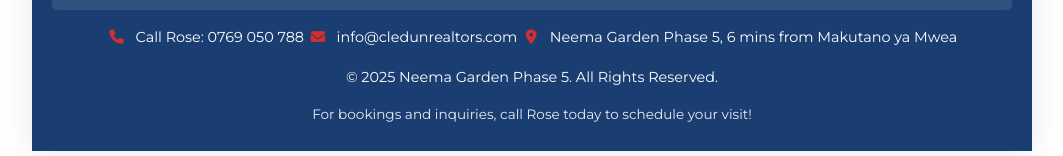
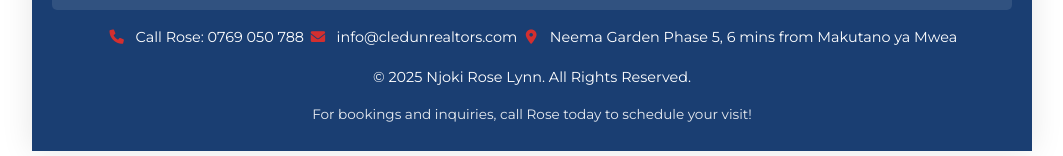
Before and after one commit to Njoki-Roseline/Cledun, a plain HTML site: page index.html in a window 1280 px wide. Shown: the part 1359-1515 px from the top of the page, without its empty margins (108-1171 px from the left). Drawn offline with Linux system fonts and the light colour scheme.

Commit message:
footer enhancement

```diff
--- a/index.html
+++ b/index.html
@@ -150,7 +150,7 @@
                 <span><i class="fas fa-map-marker-alt"></i> Neema Garden Phase 5, 6 mins from Makutano ya Mwea</span>
             </div>
             <div class="copyright">
-                &copy; 2025 Neema Garden Phase 5. All Rights Reserved.
+                &copy; 2025 Njoki Rose Lynn. All Rights Reserved.
             </div>
             <div class="no-print" style="text-align: center; margin-top: 15px; font-size: 0.85rem; color: #fff; opacity: 0.9;">
                 <p>For bookings and inquiries, call Rose today to schedule your visit!</p>
```
